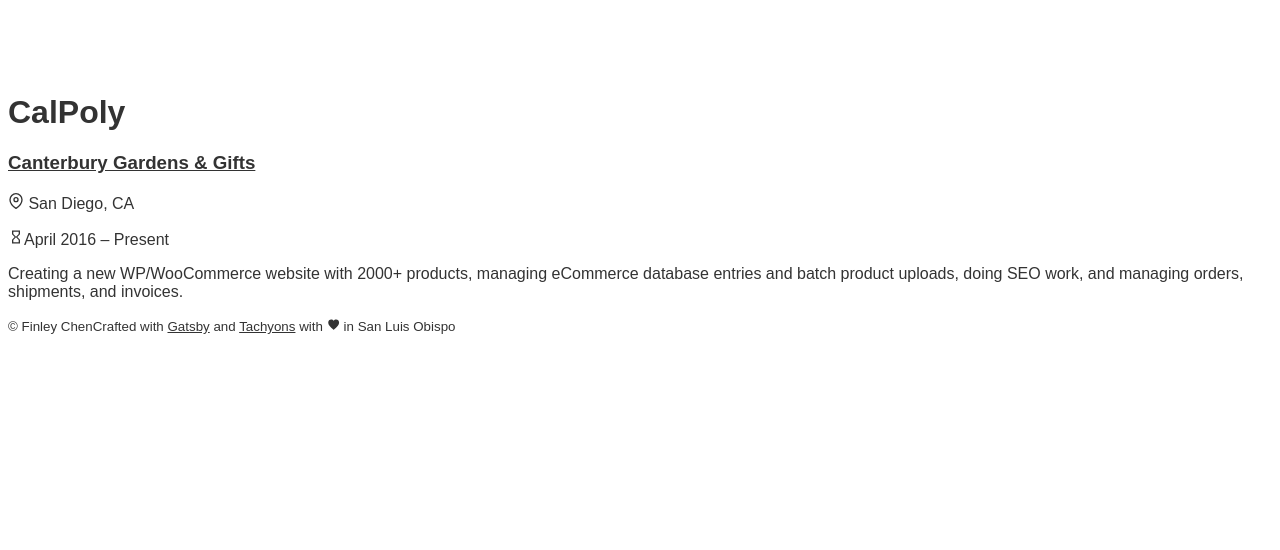
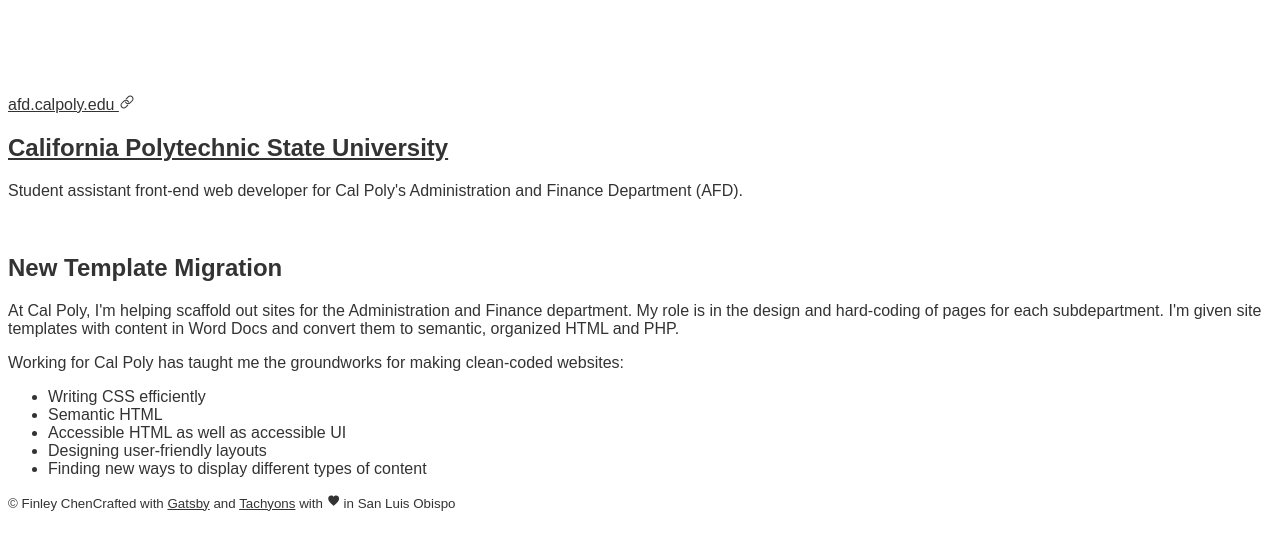
Before and after one commit to finleyjchen/fjchen-gatsby-blog, a Gatsby site: page /work/cal-poly in a window 1280 px wide. Shown: the part 114-664 px from the top of the page. Built offline with nearby package versions, Linux system fonts and the light colour scheme; Gatsby itself is replaced by a stand-in of ours; some packages are replaced by stand-ins of ours; a web font is replaced by a local one.

Commit message:
Hid portfolio pages still in progresse

```diff
--- a/src/components/Work.js
+++ b/src/components/Work.js
@@ -72,25 +72,34 @@
         </Link>
       </div>
       <div className="pa1 w-100 pa3-ns w-50-ns fl">
-        <Link
+        <a
+          href="https://colonymedia.us"
+          className="no-underline  grayscale shadow-hover bg-near-white hover-bg-white  flex items-center pa1 "
+        >
+          {/* <Link
           to="/work/sct-usa"
           className="no-underline  grayscale shadow-hover bg-near-white hover-bg-white  flex items-center pa1 "
-        >
+        > */}
           <img className="w3 h3 w4-ns h4-ns" src={colonymedia} alt="" />
 
           <div className="pl3 flex-auto">
             <span className="f4 f3-ns mb2 db">Colony Media</span>
             <span className="f6 f5-ns fw4 dark-gray mt0 ">
-              Web Development, eCommerce
+              Contract, Freelance, WordPress
             </span>
           </div>
-        </Link>
+        </a>
+        {/* </Link> */}
       </div>
       <div className="pa1 w-100 pa3-ns w-50-ns fl">
-        <Link
+        <a
+          href="https://sctusa.com"
+          className="no-underline  grayscale shadow-hover bg-near-white hover-bg-white  flex items-center pa1 "
+        >
+          {/* <Link
           to="/work/sct-usa"
           className="no-underline  grayscale shadow-hover bg-near-white hover-bg-white  flex items-center pa1 "
-        >
+        > */}
           <img className="w3 h3 w4-ns h4-ns" src={scootlogo} alt="" />
 
           <div className="pl3 flex-auto">
@@ -99,22 +108,27 @@
               Web Development, eCommerce
             </span>
           </div>
-        </Link>
+        </a>
+        {/* </Link> */}
       </div>
       <div className="pa1 w-100 pa3-ns w-50-ns fl">
-        <Link
-          to="/work/lighthouse"
+        <a
+          href="https://lighthouseatascadero.org"
           className="no-underline  grayscale shadow-hover bg-near-white hover-bg-white  flex items-center pa1 "
         >
+          {/* <Link
+          to="/work/lighthouse" className="no-underline grayscale shadow-hover
+          bg-near-white hover-bg-white flex items-center pa1 " >
+          */}
           <img className="w3 h3 w4-ns h4-ns" src={lighthouse} alt="" />
-
           <div className="pl3 flex-auto">
             <span className="f4 f3-ns mb2 db ">Lighthouse Atascadero</span>
             <span className="f6 f5-ns fw4 dark-gray mt0 ">
               Web Development, Migration, eCommerce
             </span>
           </div>
-        </Link>
+        </a>
+        {/* </Link> */}
       </div>
     </div>
 
--- a/src/pages/work/cal-poly.js
+++ b/src/pages/work/cal-poly.js
@@ -8,6 +8,7 @@
 import Work from '../../components/Work'
 import Layout from '../../components/Layout'
 import '../../assets/index.css'
+import { IoIosLink } from 'react-icons/io'
 class CalPoly extends React.Component {
   render() {
     const siteTitle = 'work'
@@ -21,26 +22,47 @@
           meta={[{ name: 'description', content: siteDescription }]}
           title={'finley - ' + siteTitle}
         />
-        <h1 className="f1-ns f3 lh-title">CalPoly</h1>
-        <div className="post">
-          <h3>
-            <a href="https://CalPoly.edu" className="post-link">
-              Canterbury Gardens & Gifts
+        <a
+          href="https://afd.calpoly.edu"
+          className=" fr db tc center mt2 mt0-ns dib-ns f5 f3-ns link ba bw1 ph3 pv2 mb2 bg-black bg-animate white b--near-black hover-bg-white hover-near-black "
+        >
+          afd.calpoly.edu <IoIosLink />
+        </a>
+        <article className="">
+          <h1 className="f1-ns f3 lh-title">
+            <a href="https://yourchristmasstore.com" className="link">
+              California Polytechnic State University
             </a>
-          </h3>
-          <p className="f6 lh-copy ma0">
-            <FiMapPin /> San Diego, CA
+          </h1>
+
+          <p className="f3 measure">
+            Student assistant front-end web developer for Cal Poly's
+            Administration and Finance Department (AFD).
           </p>
-          <p className="f6 lh-copy ma0">
-            <IoMdHourglass />
-            April 2016 – Present
+        </article>
+        <img src="" alt="" />
+
+        <article className="measure ">
+          <h2>New Template Migration</h2>
+          <p className="lh-copy">
+            At Cal Poly, I'm helping scaffold out sites for the Administration
+            and Finance department. My role is in the design and hard-coding of
+            pages for each subdepartment. I'm given site templates with content
+            in Word Docs and convert them to semantic, organized HTML and PHP.
           </p>
-          <p>
-            Creating a new WP/WooCommerce website with 2000+ products, managing
-            eCommerce database entries and batch product uploads, doing SEO
-            work, and managing orders, shipments, and invoices.
+
+          <p className="lh-copy">
+            Working for Cal Poly has taught me the groundworks for making
+            clean-coded websites:
           </p>
-        </div>
+          <ul className="lh-copy">
+            <li>Writing CSS efficiently</li>
+            <li>Semantic HTML </li>
+            <li>Accessible HTML as well as accessible UI</li>
+            <li>Designing user-friendly layouts</li>
+            <li>Finding new ways to display different types of content</li>
+          </ul>
+        </article>
       </Layout>
     )
   }
```
Also changed, not shown: src/pages/work/lighthouse.js (added, +49 -0 lines), src/pages/work/your-christmas-store.js (+10 -10 lines).
